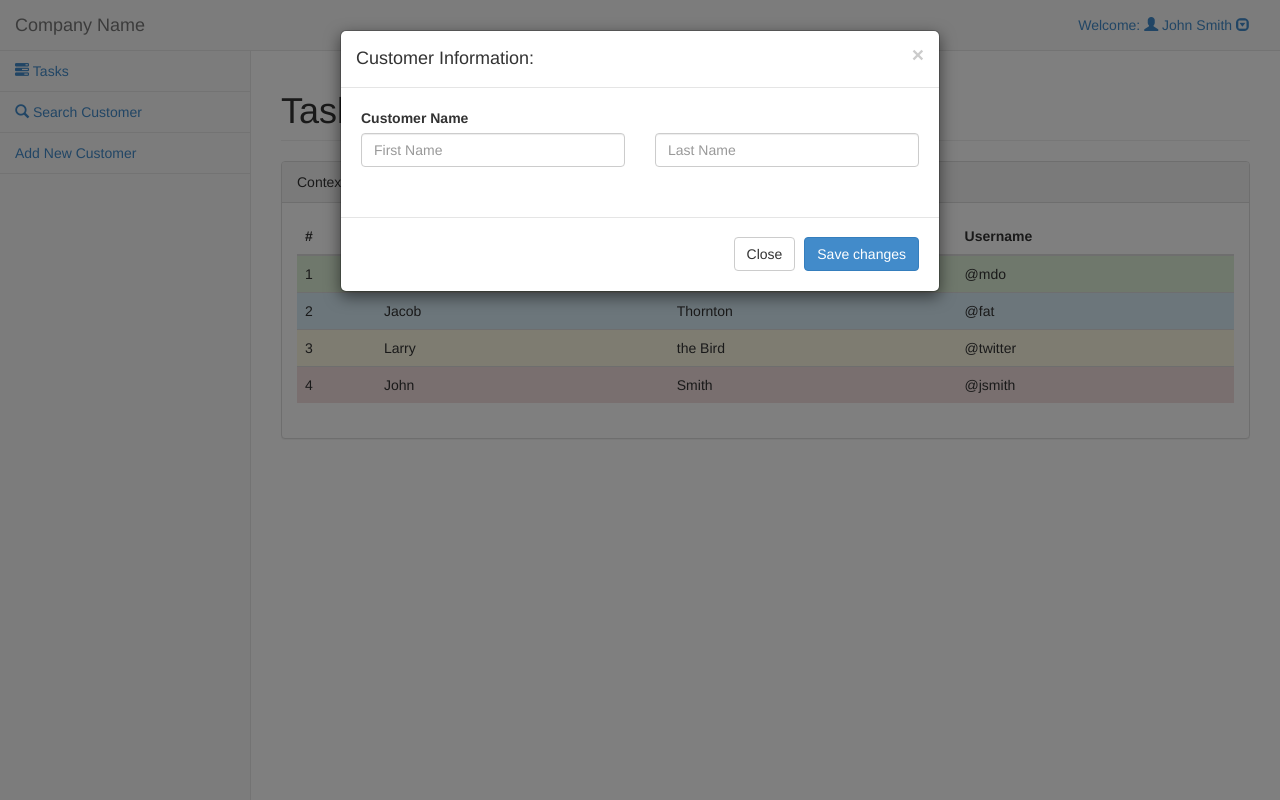
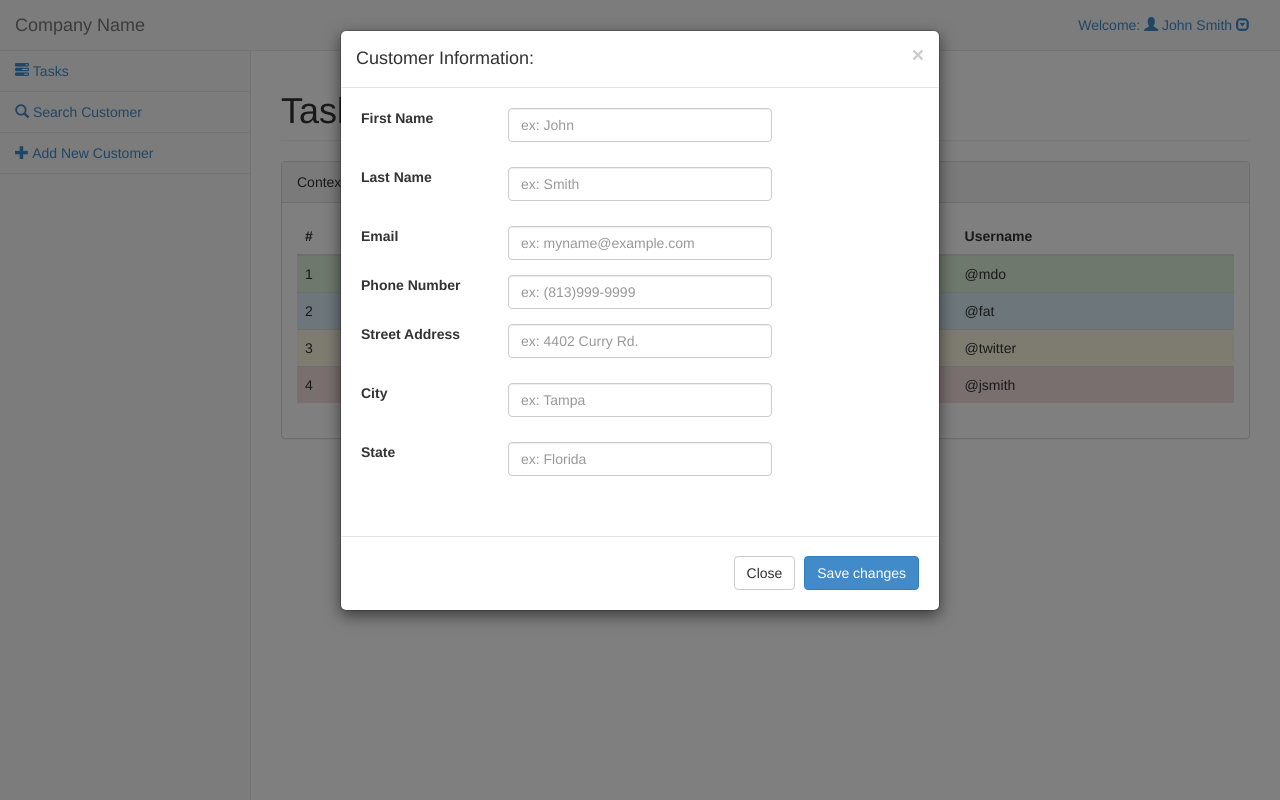
Before and after one commit to jmfield2/DB-CRM, a Python web app: template CRM/templates/index.html in a window 1280 px wide, after a click on "Add New Customer". Run offline with Jinja, Linux system fonts and the light colour scheme; the template is opened without the code that fills it, so the values that code supplies are empty; some libraries are stand-ins or nearby versions.

Commit message:
updated modal form for adding customer information!

```diff
--- a/CRM/templates/index.html
+++ b/CRM/templates/index.html
@@ -63,7 +63,7 @@
                     </li>
                     <!--Modal-1-->
                     <li>
-                        <a href="#myModal" data-toggle="modal"> Add New Customer </a>
+                        <a href="#myModal" data-toggle="modal"><i class="glyphicon glyphicon-plus"></i> Add New Customer </a>
                     </li>
                     <!-- <li>
                         <a href="#"><i class="glyphicon glyphicon-plus"></i> Add New Customer </a>
@@ -155,14 +155,75 @@
                     <div class="modal-body">
                         <div class = "form-group">
                             <!-- <h5 class="contact-title">Customer Name</h5> -->
-                            <label for="contact-title" class="col-lg-12">Customer Name</label>
+                            <label for="contact-name" class="col-lg-3">First Name</label>
                             <div class="col-lg-6">
-                                <input type="text" class="form-control" id="contact-name" placeholder="First Name">
+                                <input type="text" class="form-control" id="contact-name" placeholder="ex: John">
+                                <p class="help-block"></p>
+                            </div>
+                        </div>
+                        <div class = "form-group">
+                            <label for="contact-name" class="col-lg-3">Last Name</label>
+                            <div class="col-lg-6">
+                                <input type="text" class="form-control" id="contact-name" placeholder="ex: Smith">
+                                <p class="help-block"></p>
+                            </div>
+                        </div>
+                        <div class="form-group">
+                            <label for="contact-email" class="col-lg-3">Email</label>
+                            <div class="col-lg-6">
+                                <input type="email" class="form-control" id="contact-email" placeholder="ex: myname@example.com">
+                            </div>
+                        </div>
+                        <div class="form-group">
+                            <label for="contact-phone" class="col-lg-3">Phone Number</label>
+                            <div class="col-lg-6">
+                                <input type="phone" class="form-control" id="contact-phone" placeholder="ex: (813)999-9999">
+                            </div>
+                        </div>
+                        <div class="form-group">
+                            <label for="contact-address" class="col-lg-3">Street Address</label>
+                                <div class="col-lg-6">
+                                    <input id="address-streee" class="form-control" name="address-street" type="text" placeholder="ex: 4402 Curry Rd.">
+                                    <p class="help-block"></p>
+                                </div>
+                        </div>
+                        <!-- address-line2 input-->
+                        <!-- <div class="form-group">
+                            <label class="contact-label">Address Line 2</label>
+                                <div class="col-lg-12">
+                                    <input id="address-line2" name="address-line2" type="text" placeholder="Street address line 2" class="form-control">
+                                </div>
+                        </div> -->
+                        <!-- city input-->
+                        <div class="form-group">
+                            <label for="contact-city" class="col-lg-3">City</label>
+                            <div class="col-lg-6">
+                                <input id="city" name="city" type="text" placeholder="ex: Tampa" class="form-control">
+                                <p class="help-block"></p>
+                            </div>
+                        </div>
+                        <div class="form-group">
+                            <label for="contact-state" class="col-lg-3">State</label>
+                            <div class="col-lg-6">
+                                <input id="state" name="state" type="text" placeholder="ex: Florida" class="form-control">
+                                <p class="help-block"></p>
+                            </div>
+                        </div>
+
+<!--                         <div class="form-group">
+                            <label for="string" class="col-lg-12">Address</label>
+                            <div class="col-lg-12">
+                                <input type="address" class="form-control" id="contact-address" placeholder="Street Address">
                             </div>
                             <div class="col-lg-6">
-                                <input type="text" class="form-control" id="contact-name" placeholder="Last Name">
+                                <input type="address" class="form-control" id="contact-address" placeholder="City">
                             </div>
-                        </div>
+                            <label for="contact-address" class="sr-only">Address</label>
+                            <div class="col-lg-6">
+                                <input type="address" class="form-control" id="contact-address" placeholder="State">
+                            </div>
+                        </div> -->
+
                     </div>
                     <div class="modal-footer">
                         <button type="button" class="btn btn-default" data-dismiss="modal">Close</button>
```
